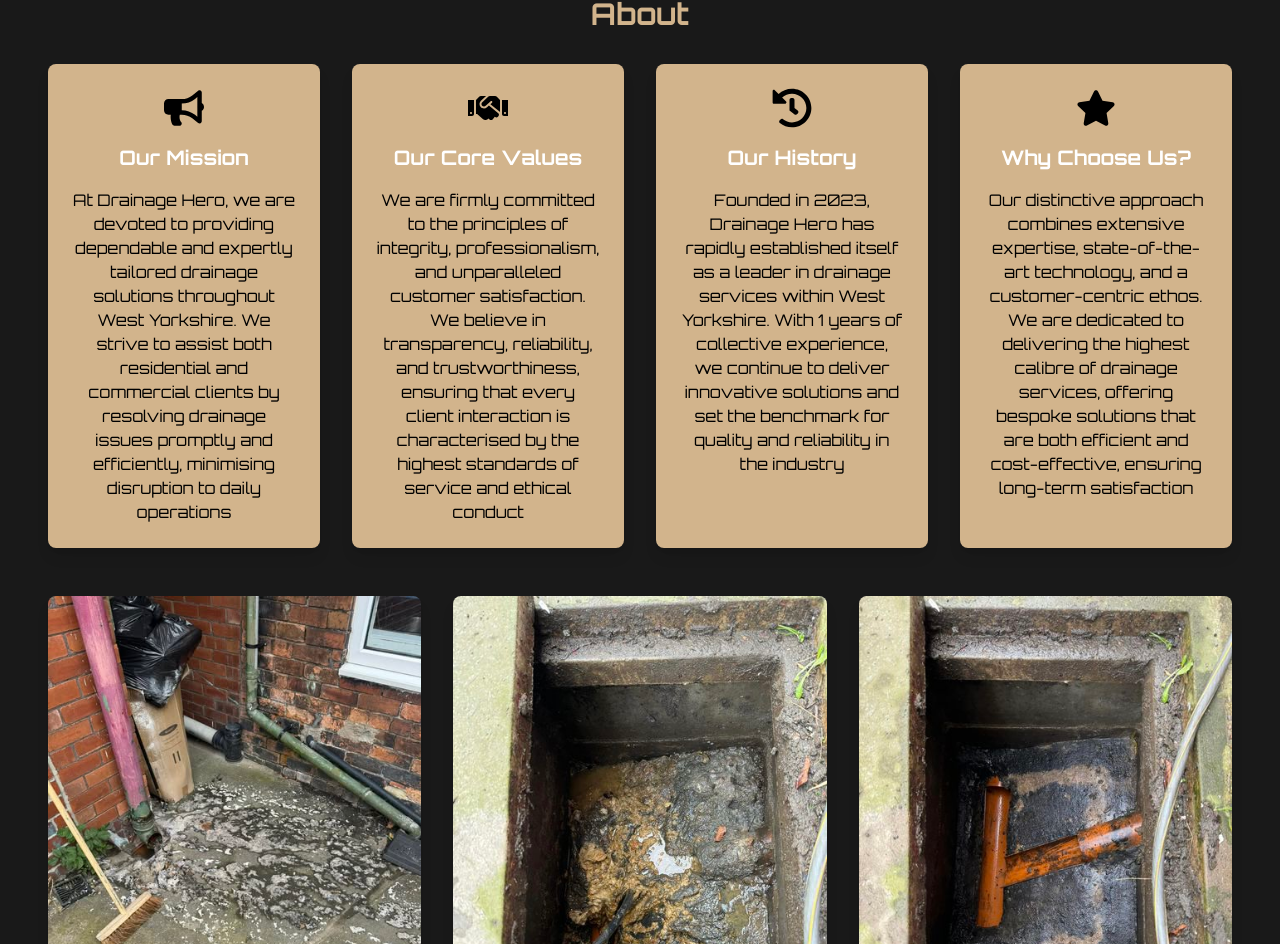
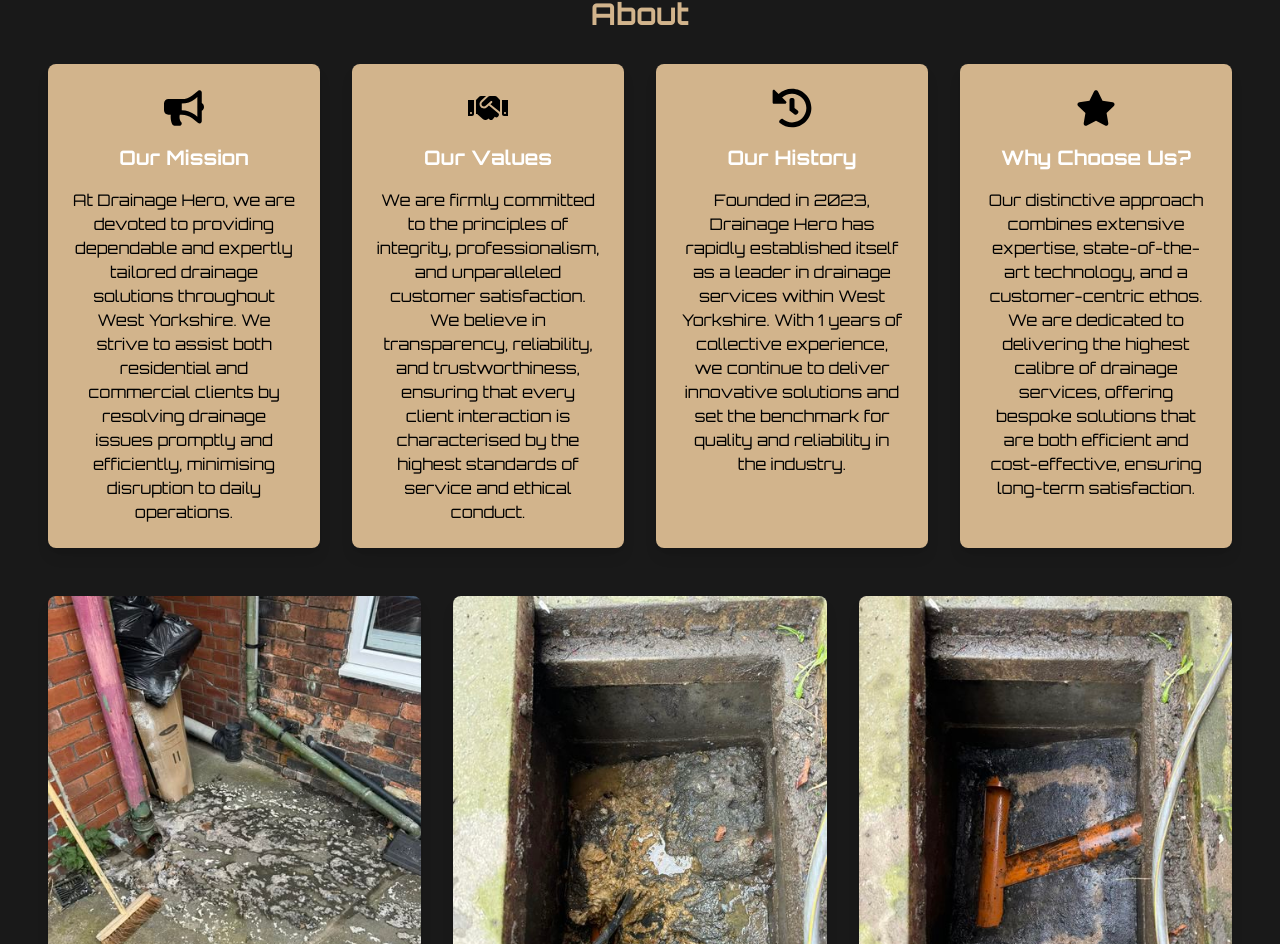
Before and after one commit to oyousaf/dh, a Next.js app: page / in a window 1280 px wide. Shown: the part 852-1796 px from the top of the page. Built offline with nearby package versions, Linux system fonts and the light colour scheme.

Commit message:
squashing bugs

```diff
--- a/constants/index.js
+++ b/constants/index.js
@@ -28,25 +28,25 @@
   {
     title: "Our Mission",
     description:
-      "At Drainage Hero, we are devoted to providing dependable and expertly tailored drainage solutions throughout West Yorkshire. We strive to assist both residential and commercial clients by resolving drainage issues promptly and efficiently, minimising disruption to daily operations",
+      "At Drainage Hero, we are devoted to providing dependable and expertly tailored drainage solutions throughout West Yorkshire. We strive to assist both residential and commercial clients by resolving drainage issues promptly and efficiently, minimising disruption to daily operations.",
     icon: "FaBullhorn",
   },
   {
-    title: "Our Core Values",
+    title: "Our Values",
     description:
-      "We are firmly committed to the principles of integrity, professionalism, and unparalleled customer satisfaction. We believe in transparency, reliability, and trustworthiness, ensuring that every client interaction is characterised by the highest standards of service and ethical conduct",
+      "We are firmly committed to the principles of integrity, professionalism, and unparalleled customer satisfaction. We believe in transparency, reliability, and trustworthiness, ensuring that every client interaction is characterised by the highest standards of service and ethical conduct.",
     icon: "FaHandshake",
   },
   {
     title: "Our History",
     description:
-      `Founded in 2023, Drainage Hero has rapidly established itself as a leader in drainage services within West Yorkshire. With ${yearsInBusiness} years of collective experience, we continue to deliver innovative solutions and set the benchmark for quality and reliability in the industry`,
+      `Founded in 2023, Drainage Hero has rapidly established itself as a leader in drainage services within West Yorkshire. With ${yearsInBusiness} years of collective experience, we continue to deliver innovative solutions and set the benchmark for quality and reliability in the industry.`,
     icon: "FaHistory",
   },
   {
     title: "Why Choose Us?",
     description:
-      "Our distinctive approach combines extensive expertise, state-of-the-art technology, and a customer-centric ethos. We are dedicated to delivering the highest calibre of drainage services, offering bespoke solutions that are both efficient and cost-effective, ensuring long-term satisfaction",
+      "Our distinctive approach combines extensive expertise, state-of-the-art technology, and a customer-centric ethos. We are dedicated to delivering the highest calibre of drainage services, offering bespoke solutions that are both efficient and cost-effective, ensuring long-term satisfaction.",
     icon: "FaStar",
   },
 ];
```
